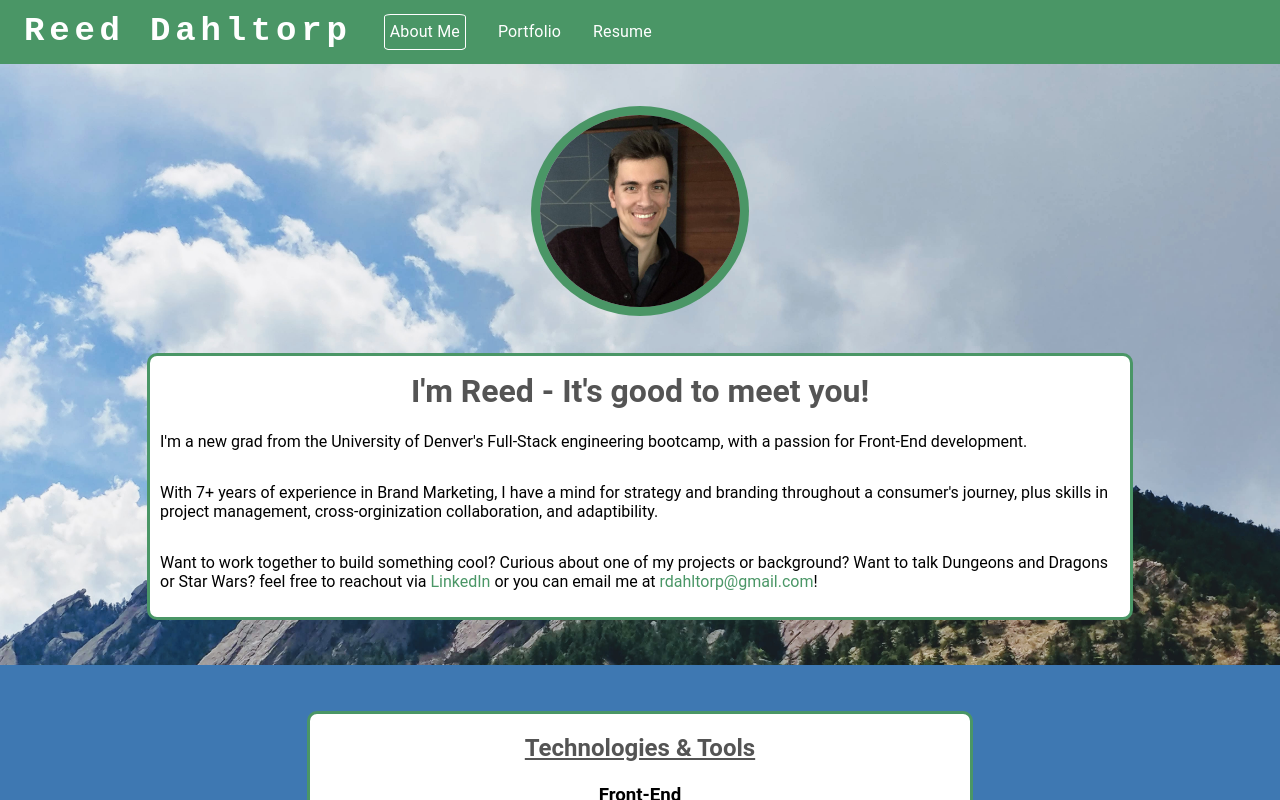
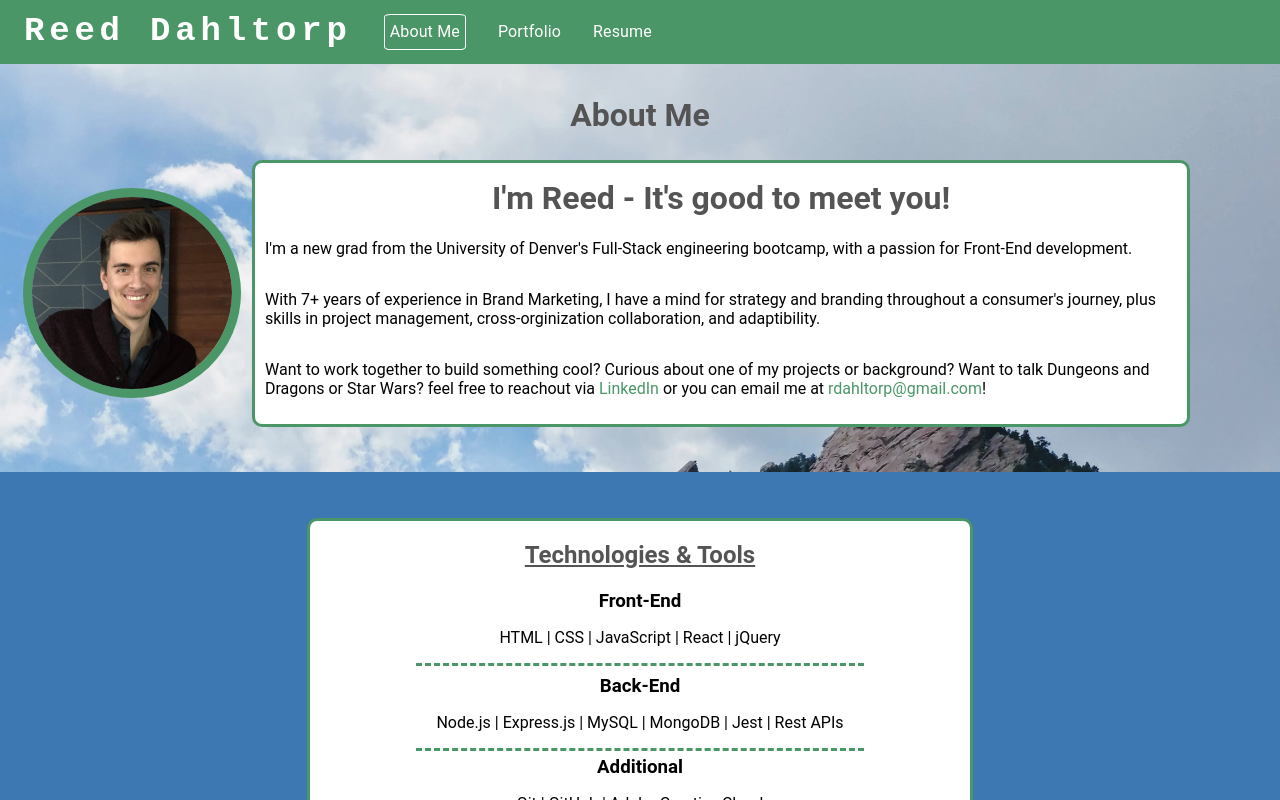
Before and after one commit to rdahltorp/rd-react-portfolio, a React (Create React App) app: page / in a window 1280 px wide. Shown: the top 800 px of the page. Built offline with nearby package versions, Linux system fonts and the light colour scheme.

Commit message:
Cleaned up CSS and About.js.

```diff
--- a/src/App.css
+++ b/src/App.css
@@ -1,3 +1,4 @@
+/* Global Items */
 * {
     font-family: "Roboto","Helvetica","Arial",sans-serif;
 }
@@ -21,15 +22,22 @@ h3 {
     margin-top: 2%;
     margin-bottom: 1%;
 }
-.contactLink{
-    color: #4A9666;
-    text-decoration: none;
+
+input{
+    width: 175%;
+    margin: 10px;
+    border: 2px solid #4A9666;
+    border-radius: 10px;
+    padding: 3px 8px;
 }
 
-.contactLink:hover {
-    color: #4A9666;
-    text-decoration: underline;
-    cursor: pointer;
+textarea {
+    width: 175%;
+    margin: 10px;
+    height: 150px;
+    border: 2px solid #4A9666;
+    border-radius: 10px;
+    padding: 3px 8px;
 }
 
 button {
@@ -49,19 +57,6 @@ button {
     justify-content: flex-start;
 }
 
-.footer {
-    /* margin-top: auto; */
-}
-
-.mainContainer {
-    display: flex;
-    flex-direction: column;
-    align-items: center;
-    padding-top: 2%;
-    padding-bottom: 2%;
-    /* height: 100vh; */
-}
-
 /* Backgrounds */
 .withBkgdImg {
     background-image: url(./assets/images/mtnBackground.jpg);
@@ -74,34 +69,32 @@ button {
     background-size: cover;
 }
 
-.formContainer {
+/* Nav Bar */
+.navHighlight {
+    border: white 1px solid;
+    padding: 5px;
+    border-radius: 8%;
+}
+
+/* About Me Section */
+.mainContainer {
     display: flex;
     flex-direction: column;
     align-items: center;
+    padding-top: 2%;
+    padding-bottom: 2%;
+    /* height: 100vh; */
 }
 
-input{
-    width: 175%;
-    margin: 10px;
-    border: 2px solid #4A9666;
-    border-radius: 10px;
-    padding: 3px 8px;
+.contactLink{
+    color: #4A9666;
+    text-decoration: none;
 }
 
-textarea {
-    width: 175%;
-    margin: 10px;
-    height: 150px;
-    border: 2px solid #4A9666;
-    border-radius: 10px;
-    padding: 3px 8px;
-}
-
-.errorMsg {
-    color: red;
+.contactLink:hover {
+    color: #4A9666;
     text-decoration: underline;
-    font-size: small;
-    margin-top: 0px;
+    cursor: pointer;
 }
 
 .profileImg {
@@ -110,6 +103,13 @@ textarea {
     margin-top: 2%;
     margin-bottom: 2%;
     box-shadow: 0px 0px 0px 9px #4A9666;
+}
+
+.profileContent {
+    display: flex;
+    flex-direction: row;
+    align-items: center;
+    width: 95%;
 }
 
 .aboutMeTitle {
@@ -136,6 +136,7 @@ textarea {
     flex-direction: column;
 }
 
+/* Techs Section */
 .techs {
     background: #3E78B2;
 }
@@ -153,6 +154,18 @@ textarea {
     align-items: center;
 }
 
+.frontEndTech, .backEndTech {
+    width: 70%;
+    border-bottom: 3px dashed #4A9666;
+}
+
+/* Protfolio Section */
+.projectCentering {
+    display: flex;
+    justify-content: center;
+}
+
+/* Resume Section */
 .resumeImg {
     width: 600px;
     border: solid #545454 1px;
@@ -160,27 +173,25 @@ textarea {
     box-shadow: 10px 5px 15px #5454;
 }
 
-.projectCentering {
-    display: flex;
-    justify-content: center;
+/* Footer Section */
+.footer {
+    /* margin-top: auto; */
 }
 
-.techBlogImg {
-    background-image: url("./assets/images/projectImgs/techblog-screenshot.png");
-    background-size: cover;
+/* Forms */
+.formContainer {
+    display: flex;
+    flex-direction: column;
+    align-items: center;
 }
 
-.navHighlight {
-    border: white 1px solid;
-    padding: 5px;
-    border-radius: 8%;
+.errorMsg {
+    color: red;
+    text-decoration: underline;
+    font-size: small;
+    margin-top: 0px;
 }
 
-.titleBox {
+/* .titleBox {
     margin-top: 2%;
-}
-
-.frontEndTech, .backEndTech {
-    width: 70%;
-    border-bottom: 3px dashed #4A9666;
-}
+} */
--- a/src/components/Pages/About.js
+++ b/src/components/Pages/About.js
@@ -4,6 +4,8 @@ import profileImage from '../../assets/images/profileImage.jpg'
 export default function About() {
     return (
         <div className="mainContainer withBkgdImg">
+            <h1 className="aboutMeTitle">About Me</h1>
+            <div className="profileContent">
                 <img src={profileImage} alt="Reed" className="profileImg" />
                 <div className="profileDesc">
                     <h1 className="aboutMeTitle">I'm Reed - It's good to meet you!</h1>
@@ -13,5 +15,6 @@ export default function About() {
                     <p>Want to work together to build something cool? Curious about one of my projects or background? Want to talk Dungeons and Dragons or Star Wars? feel free to reachout via <a className="contactLink" href="https://www.linkedin.com/in/reeddahltorp/" target="_blank" rel="noreferrer">LinkedIn</a> or you can email me at <a className="contactLink" href="mailto:rdahltorp+portfolio@gmail.com">rdahltorp@gmail.com</a>!</p>
                 </div>
             </div>
+        </div>
     )
 }
```
Lines whose indentation alone changed are shown as unchanged.
